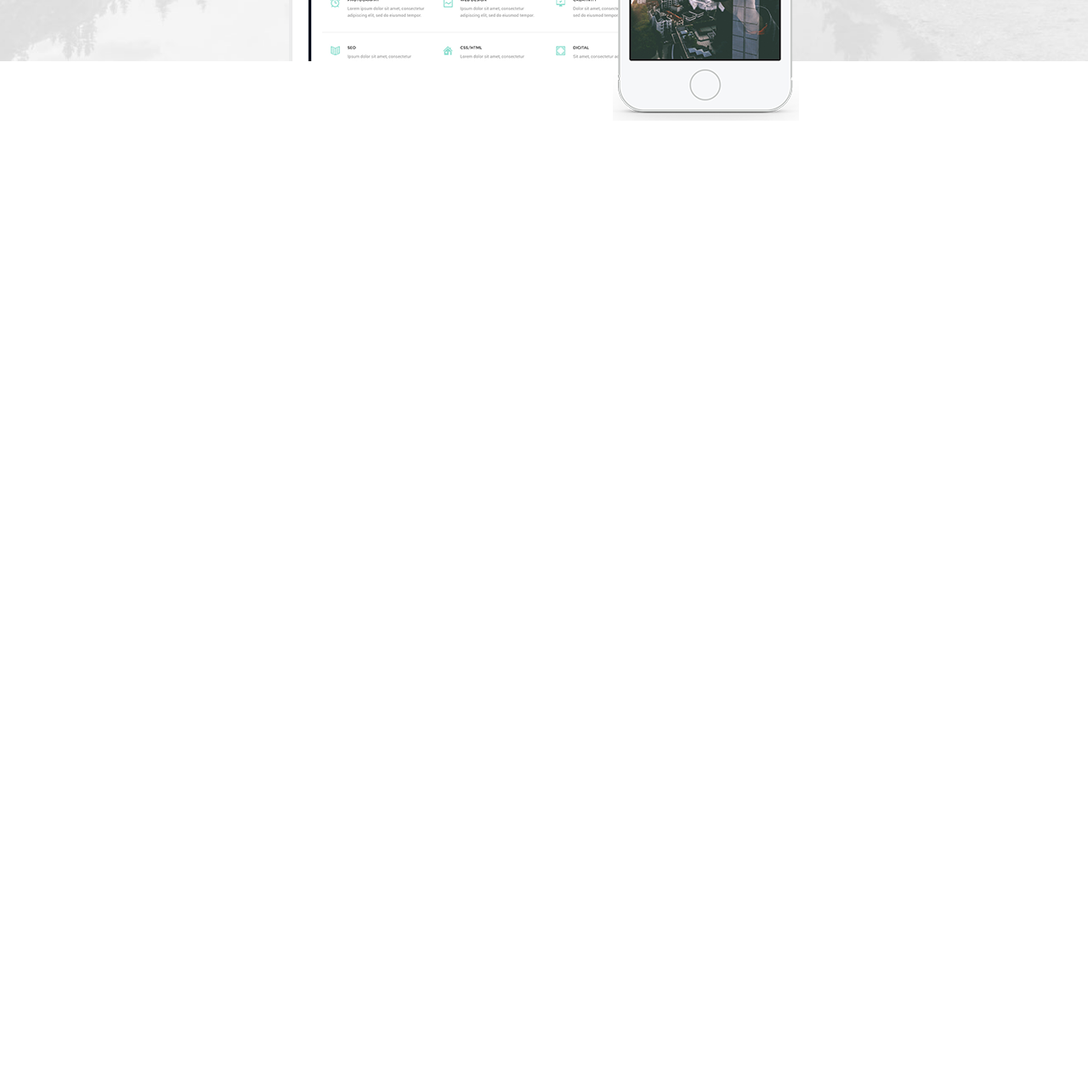
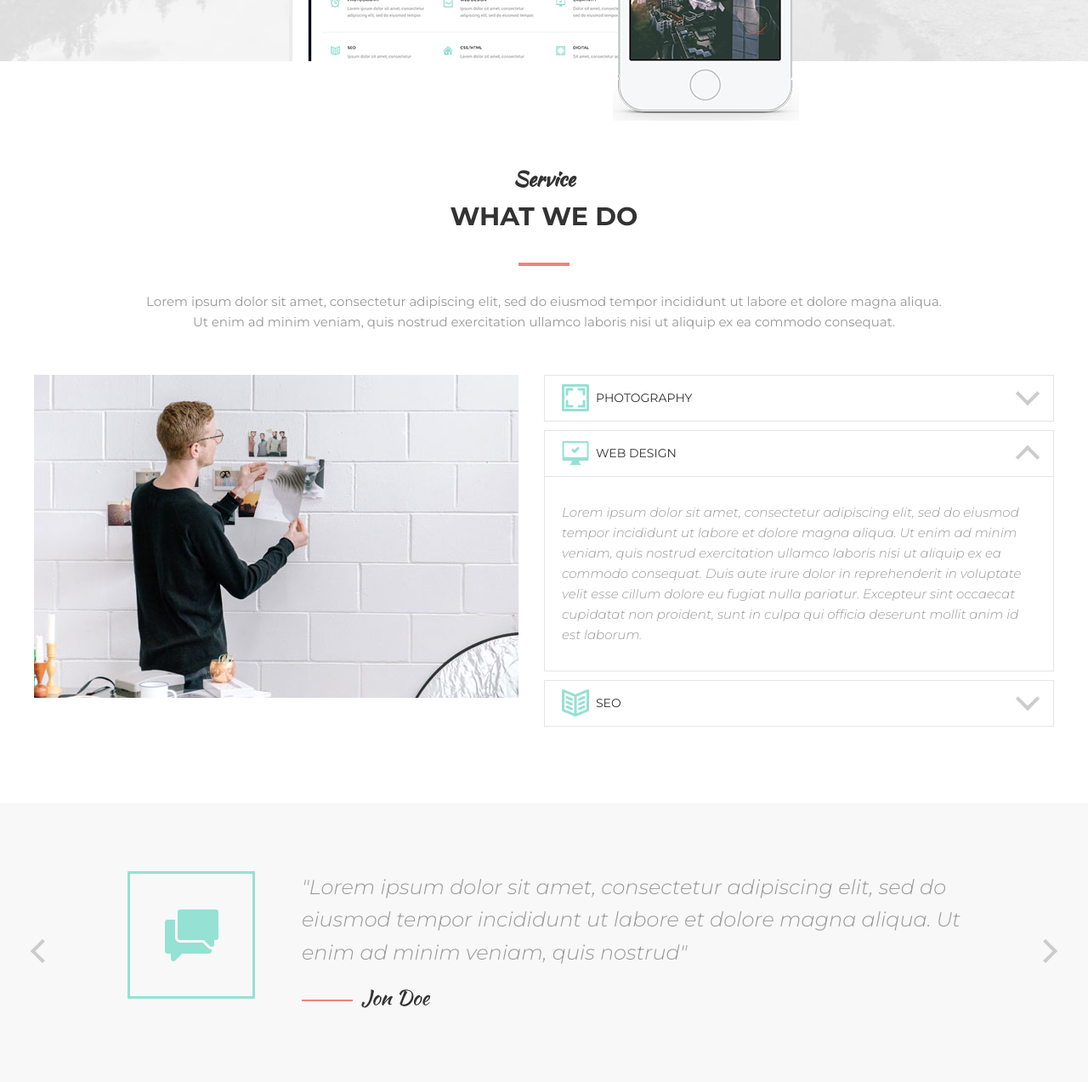
Before and after one commit to Dzikovskiy/htmlStudy, a PHP site: page / in a window 1280 px wide. Shown: the part 3113-4386 px from the top of the page at 85% size. Before the commit the page ends 3255 px from the top, so only its background shows below. Run offline with PHP 8.4, Linux system fonts and the light colour scheme.

Commit message:
Reviews page

```diff
--- a/assets/css/style.css
+++ b/assets/css/style.css
@@ -224,7 +224,12 @@ hr {
     padding: 80px 0;
 }
 
+.section--grey {
+    background-color: #f8f8f8;
+}
+
 .section--devices {
+    margin-bottom: 40px;
     padding-bottom: 0;
     background: url("../images/images/devices-bg.jpg") center no-repeat;
     background-size: cover;
@@ -405,3 +410,147 @@ hr {
     right: 0;
     z-index: 1;
 }
+
+
+/*What we do*/
+
+.wedo {
+    display: flex;
+}
+
+.wedo_item {
+    width: 50%;
+}
+
+.accordion_item {
+    margin-bottom: 10px;
+    border: 1px solid #e5e5e5;
+}
+
+.accordion_item.active .accordion_content {
+    display: block;
+}
+
+.accordion_item.active .accordion_header:after {
+    transform: translateY(-50%) rotate(-45deg);
+    margin-top: 5px;
+}
+
+.accordion_item.active .accordion_header {
+    border-bottom: 1px solid #e5e5e5;
+}
+
+.accordion_header {
+    padding: 15px 20px 15px 60px;
+    position: relative;
+    border-bottom: 1px solid transparent;
+    cursor: pointer;
+}
+
+.accordion_header:after {
+    content: "";
+    display: block;
+    width: 20px;
+    height: 20px;
+    border-top: 4px solid #ccc;
+    border-right: 4px solid #ccc;
+    margin-top: -5px;
+    position: absolute;
+    top: 50%;
+    right: 20px;
+    z-index: 1;
+    transform: translateY(-50%) rotate(135deg);
+}
+
+.accordion_icon {
+    position: absolute;
+    top: 50%;
+    left: 20px;
+    z-index: 1;
+    transform: translateY(-50%);
+}
+
+.accordion_content {
+    padding: 15px 20px;
+    font-size: 15px;
+    color: #999;
+    font-weight: 300;
+    font-style: italic;
+    display: none;
+}
+
+.accordion_title {
+    font-size: 14px;
+    color: #333;
+    text-transform: uppercase;
+}
+
+
+/*Reviews*/
+
+.reviews {
+    padding: 0 110px;
+    position: relative;
+}
+
+.reviews_item {
+    padding-left: 205px;
+    position: relative;
+}
+
+.reviews_photo {
+    position: absolute;
+    top: 0;
+    left: 0;
+    z-index: 1;
+}
+
+.reviews_text {
+    margin-bottom: 15px;
+    font-size: 24px;
+    font-style: italic;
+    font-weight: 300;
+    color: #999;
+}
+
+.reviews_author {
+    font-size: 24px;
+    font-family: 'Kaushan Script', cursive;
+}
+
+.reviews_author:before {
+    content: "";
+    display: inline-block;
+    vertical-align: middle;
+    border: 1px solid #f38181;
+    width: 60px;
+    margin-right: 10px;
+}
+
+.reviews_btn {
+    font-size: 0;
+    color: transparent;
+    position: absolute;
+    top: 50%;
+    transform: translateY(-50%);
+    z-index: 1;
+}
+
+.reviews_btn:after {
+    content: "";
+    display: block;
+    width: 20px;
+    height: 20px;
+    border-top: 4px solid #ccc;
+    border-right: 4px solid #ccc;
+}
+
+.reviews_btn--prev {
+    left: 0;
+    transform: rotate(-135deg);
+}
+
+.reviews_btn--next {
+    right: 0;
+    transform: rotate(45deg);
+}
--- a/index.html
+++ b/index.html
@@ -4,7 +4,7 @@
 <head>
     <meta charset="utf-8">
     <link rel="stylesheet" href="assets/css/style.css">
-    <link href="https://fonts.googleapis.com/css?family=Kaushan+Script|Montserrat:400,700&display=swap&subset=cyrillic-ext" rel="stylesheet">
+    <link href="https://fonts.googleapis.com/css?family=Kaushan+Script|Montserrat:300i,400,700&display=swap&subset=cyrillic-ext" rel="stylesheet">
     <title>htmlStudy</title>
 </head>
 
@@ -170,7 +170,7 @@
         </div>
     </section>
     <section class="section section--devices">
-        <div class="container"> </div>
+        <div class="container">
 
             <div class="section_header">
                 <h3 class="section_upptitle">For all devices</h3>
@@ -180,8 +180,89 @@
                 <img class="devices_item" src="assets/images/images/ipad.png" alt="">
                 <img class="devices_item devices_item--iphone" src="assets/images/images/iphone.png" alt="">
             </div>
+        </div>
+    </section>
+
+    <section class="section">
+
+        <div class="container">
+            <div class="section_header">
+                <h3 class="section_upptitle">Service</h3>
+                <h2 class="section_title">What we do</h2>
+                <div class="section_text">
+                    <p>Lorem ipsum dolor sit amet, consectetur adipiscing elit, sed do eiusmod tempor incididunt ut labore et dolore magna aliqua. Ut enim ad minim veniam, quis nostrud exercitation ullamco laboris nisi ut aliquip ex ea commodo consequat.</p>
+                </div>
+            </div>
+            <div class="wedo">
+
+                <div class="wedo_item">
+                    <img src="assets/images/images/wedo/wedo.jpg" alt="">
+                </div>
+
+                <div class="wedo_item">
+                    <div class="accordion">
+                        <div class="accordion_item">
+                            <div class="accordion_header">
+                                <img class="accordion_icon" src="assets/images/images/services/digital.png" alt="">
+                                <div class="accordion_title">photography</div>
+                            </div>
+                            <div class="accordion_content">
+                                <p>Lorem ipsum dolor sit amet, consectetur adipiscing elit, sed do eiusmod tempor incididunt ut labore et dolore magna aliqua. Ut enim ad minim veniam, quis nostrud exercitation ullamco laboris nisi ut aliquip ex ea commodo
+                                    consequat. Duis aute irure dolor in reprehenderit in voluptate velit esse cillum dolore eu fugiat nulla pariatur. Excepteur sint occaecat cupidatat non proident, sunt in culpa qui officia deserunt mollit anim id est
+                                    laborum.
+                                </p>
+                            </div>
+                        </div>
+                        <div class="accordion_item active">
+                            <div class="accordion_header">
+                                <img class="accordion_icon" src="assets/images/images/services/creativity.png" alt="">
+                                <div class="accordion_title">Web design</div>
+                            </div>
+                            <div class="accordion_content">
+                                <p>Lorem ipsum dolor sit amet, consectetur adipiscing elit, sed do eiusmod tempor incididunt ut labore et dolore magna aliqua. Ut enim ad minim veniam, quis nostrud exercitation ullamco laboris nisi ut aliquip ex ea commodo
+                                    consequat. Duis aute irure dolor in reprehenderit in voluptate velit esse cillum dolore eu fugiat nulla pariatur. Excepteur sint occaecat cupidatat non proident, sunt in culpa qui officia deserunt mollit anim id est
+                                    laborum.
+                                </p>
+                            </div>
+                        </div>
+                        <div class="accordion_item">
+                            <div class="accordion_header">
+                                <img class="accordion_icon" src="assets/images/images/services/seo.png" alt="">
+                                <div class="accordion_title">SEO</div>
+                            </div>
+                            <div class="accordion_content">
+                                <p>Lorem ipsum dolor sit amet, consectetur adipiscing elit, sed do eiusmod tempor incididunt ut labore et dolore magna aliqua. Ut enim ad minim veniam, quis nostrud exercitation ullamco laboris nisi ut aliquip ex ea commodo
+                                    consequat. Duis aute irure dolor in reprehenderit in voluptate velit esse cillum dolore eu fugiat nulla pariatur. Excepteur sint occaecat cupidatat non proident, sunt in culpa qui officia deserunt mollit anim id est
+                                    laborum.
+                                </p>
+                            </div>
+                        </div>
+                    </div>
+                </div>
+
+            </div>
+
+        </div>
 
     </section>
+
+    <div class="section section--grey">
+        <div class="container">
+            <div class="reviews">
+                <a class="reviews_btn reviews_btn--prev" href="#">Prev</a>
+                <a class="reviews_btn reviews_btn--next" href="#">Next</a>
+                <div class="reviews_item">
+                    <img class="reviews_photo" src="assets/images/images/review_03.png" alt="">
+                    <div class="reviews_text">"Lorem ipsum dolor sit amet, consectetur adipiscing elit, sed do eiusmod tempor incididunt ut labore et dolore magna aliqua. Ut enim ad minim veniam, quis nostrud"</div>
+
+                    <div class="reviews_author">Jon Doe</div>
+                </div>
+            </div>
+
+
+        </div>
+    </div>
+
 
 
 
```
Also changed, not shown: assets/images/images/review_03.png (added), assets/images/images/wedo/wedo.jpg (added). Lines whose indentation alone changed are shown as unchanged.
